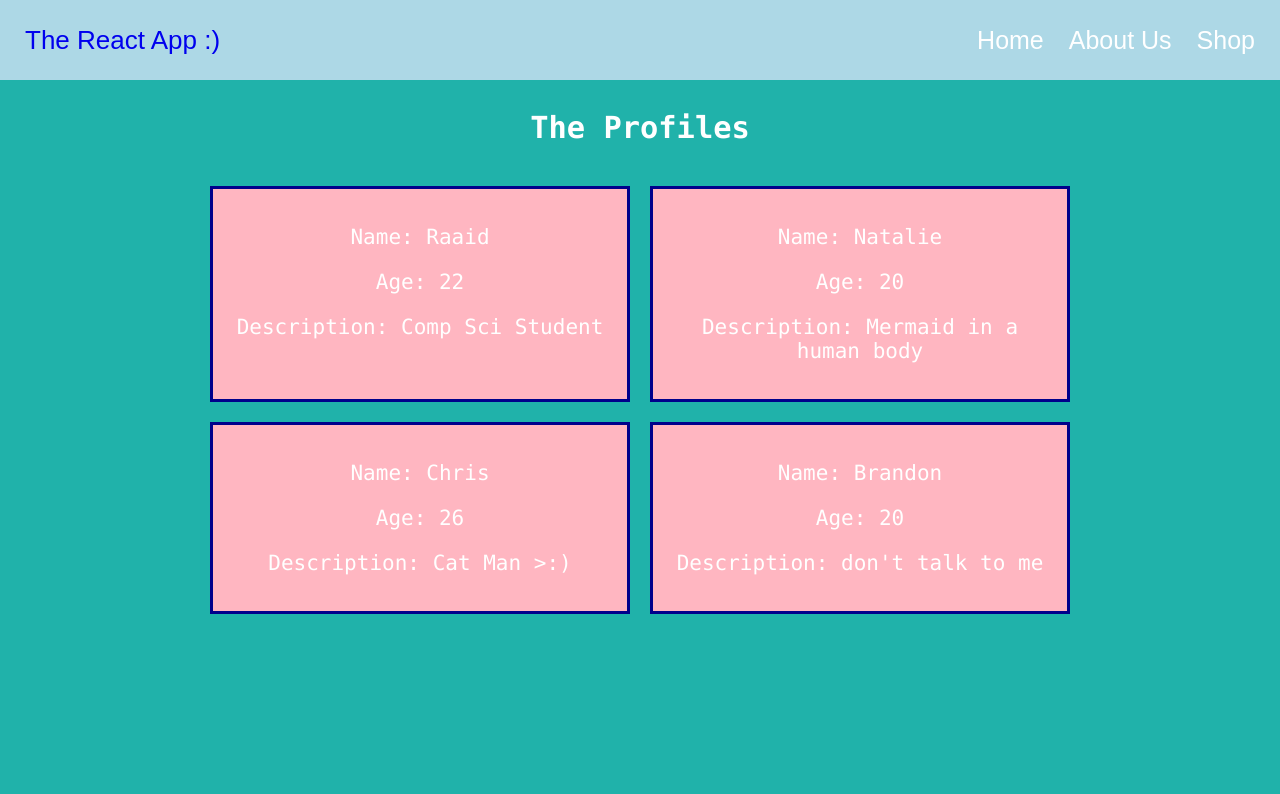
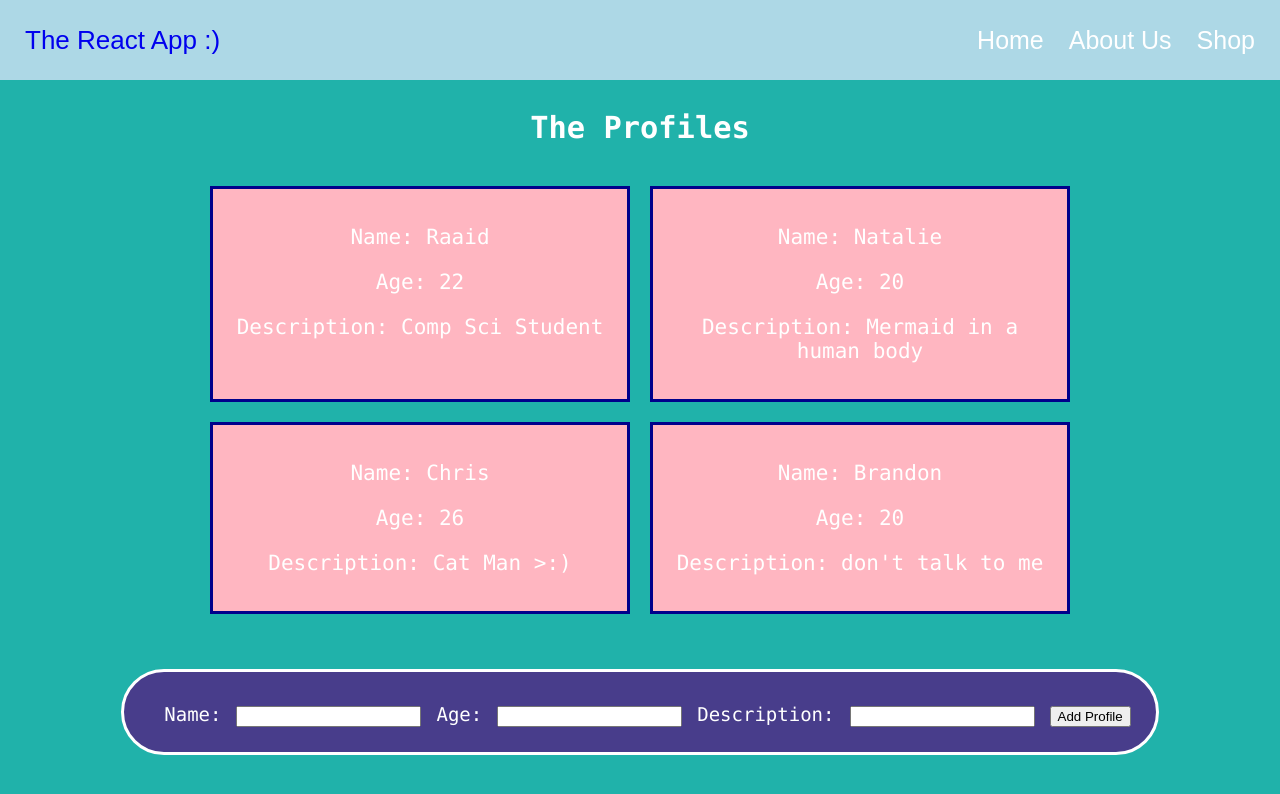
Before and after one commit to raaidsm/EcommerceSite, a React (Create React App) app: page / in a window 1280 px wide. Shown: the top 794 px of the page. Built offline with nearby package versions, Linux system fonts and the light colour scheme.

Commit message:
Form has been created to create a new profile. Functionality of the form does not currently work.

```diff
--- a/src/App.tsx
+++ b/src/App.tsx
@@ -3,6 +3,7 @@ import './App.css';
 import ProfileSection from "./components/ProfileSection";
 import Profile from "./components/Profile";
 import Header from "./components/header/Header"
+import NewProfile from "./components/NewProfile/NewProfile"
 
 function App() {
     return (
@@ -14,6 +15,7 @@ function App() {
                 <Profile name="Chris" age={26} description="Cat Man >:)"/>
                 <Profile name="Brandon" age={20} description="don't talk to me"/>
             </ProfileSection>
+            <NewProfile></NewProfile>
 
         </main>
     );
--- /dev/null
+++ b/src/components/NewProfile/NewProfile.css
@@ -0,0 +1,33 @@
+.form-bg{
+    background-color: darkslateblue;
+    padding: 25px;
+    margin: 45px;
+    display: inline-flex;
+    justify-content: center;
+    border-color: white;
+    border-radius: 250px;
+    border-style: solid;
+}
+
+.attributes {
+    font-weight: bold;
+    font-size: 15px;
+    display: inline-flex;
+
+
+    /*display: flex;*/
+    /*flex: 50%;*/
+
+}
+
+
+label {
+    font-size: 19px;
+    margin: 15px;
+    /*padding: 10px*/
+
+}
+
+button {
+    margin-left: 15px;
+}
--- /dev/null
+++ b/src/components/NewProfile/NewProfile.tsx
@@ -0,0 +1,12 @@
+import React from 'react';
+import ProfileForm from './ProfileForm'
+import './NewProfile.css'
+
+const NewExpense = () => {
+    return <div>
+        <ProfileForm></ProfileForm>
+    </div>
+};
+
+
+export default NewExpense;
--- /dev/null
+++ b/src/components/NewProfile/ProfileForm.tsx
@@ -0,0 +1,35 @@
+import React, {useState} from 'react';
+import './NewProfile.css'
+const ProfileForm = () => {
+    const [enteredName, setEnteredName] = useState('');
+    const userInputHandler = (event: any) => {
+        setEnteredName(event.target.value);
+
+    };
+    return <form action="">
+        <div className="form-bg">
+            <div>
+                <label>Name:</label>
+                {/*userInputHandler just pointing to the function dont do userInputHandler() because it wont execute like this*/}
+                <input type='text' onChange={userInputHandler}/>
+            </div>
+            <div>
+                <label>Age:</label>
+                <input type='text'/>
+            </div>
+            <div>
+                <label >Description:</label>
+                <input  type='text'/>
+            </div>
+            <div>
+                <button type="submit">Add Profile</button>
+            </div>
+
+        </div>
+
+
+    </form>
+
+};
+
+export default ProfileForm;
--- a/src/components/header/Header.tsx
+++ b/src/components/header/Header.tsx
@@ -1,12 +1,8 @@
-import {FC} from "react";
 import React, {useState} from 'react'
 import "./Header.css"
 import { FontAwesomeIcon } from '@fortawesome/react-fontawesome'
 import { faGem } from '@fortawesome/free-solid-svg-icons'
 
-interface HeaderProps {
-
-}
 
 function Header() {
     const [showLinks, setShowLinks] = useState(false);
```
